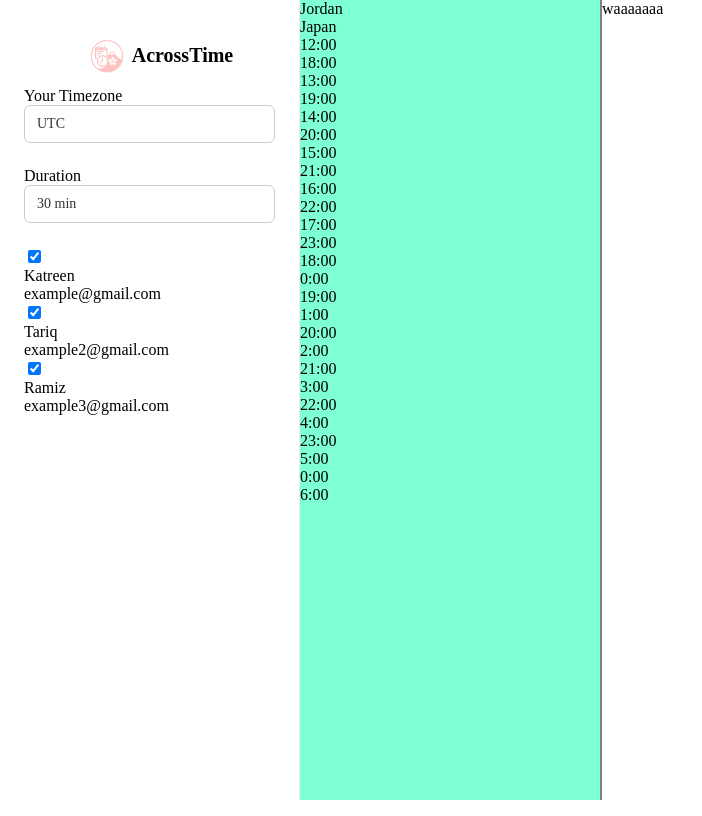
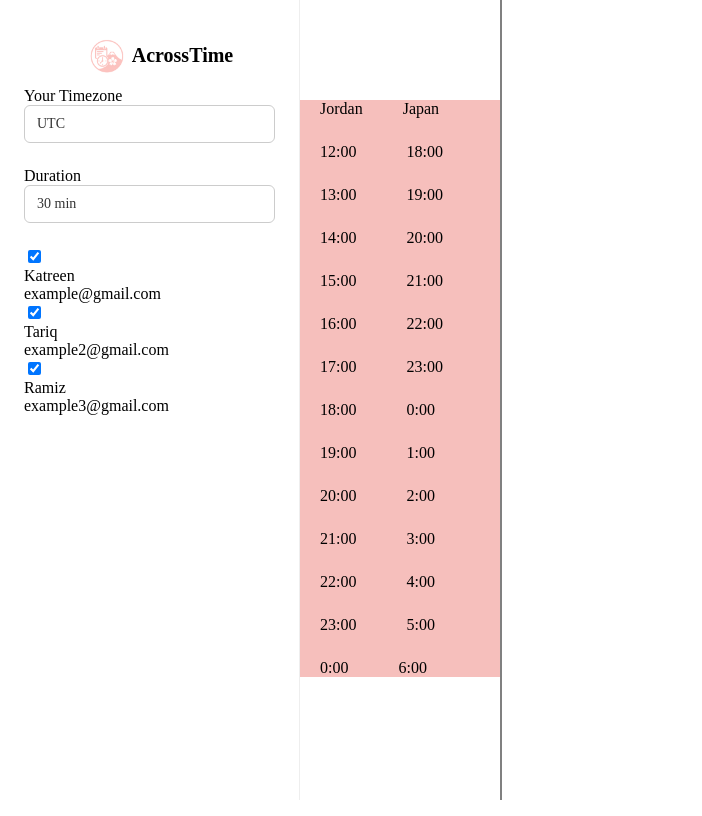
Before and after one commit to aiyoshida/ProjectLab-meeting-app, a React (Create React App) app in the folder my-react-app/: page /newmeeting in a window 1280 px wide. Shown: the whole page, without its empty margins (0-702 px from the left). Built offline with nearby package versions, Linux system fonts and the light colour scheme; a web font is replaced by a local one.

Commit message:
until calendar

```diff
--- a/my-react-app/src/components/NewMeetingCalendar.css
+++ b/my-react-app/src/components/NewMeetingCalendar.css
@@ -1,5 +1,5 @@
 .calendar-container{
-     left: 600px;
+     left: 500px;
      position: fixed;
      top: 0;
      width: 850px;
--- a/my-react-app/src/components/NewMeetingCalendar.jsx
+++ b/my-react-app/src/components/NewMeetingCalendar.jsx
@@ -5,7 +5,6 @@ export default function NewMeetingCalendar(){
 
      return(
           <div className="calendar-container">
-               waaaaaaa
 
           </div>
      );
--- a/my-react-app/src/components/NewMeetingOthersTime.css
+++ b/my-react-app/src/components/NewMeetingOthersTime.css
@@ -1,8 +1,28 @@
 .othertimezone-container{
-     background-color:aquamarine;
+     background-color:white;
      position: fixed;
      top: 0;
      left: 300px;
-     width: 300px;
+     width: 200px;
      height: 100vh;
+     padding-top: 100px;
 }
+
+.header-row{
+     background-color: #f6bfbc;
+     display: flex;
+     flex-direction: row;
+     justify-items: center;
+     padding-left: 20px;
+     gap :40px;
+}
+
+.time-row{
+     background-color: #f6bfbc;
+     display: flex;
+     flex-direction: row;
+     gap: 50px;
+     justify-items: center;
+     padding-top: 25px;
+     padding-left: 20px;
+}
--- a/my-react-app/src/pages/NewMeeting.css
+++ b/my-react-app/src/pages/NewMeeting.css
@@ -2,5 +2,4 @@
      display:flex;
      height: 100vh;
      box-sizing: border-box;
-
 }
```
